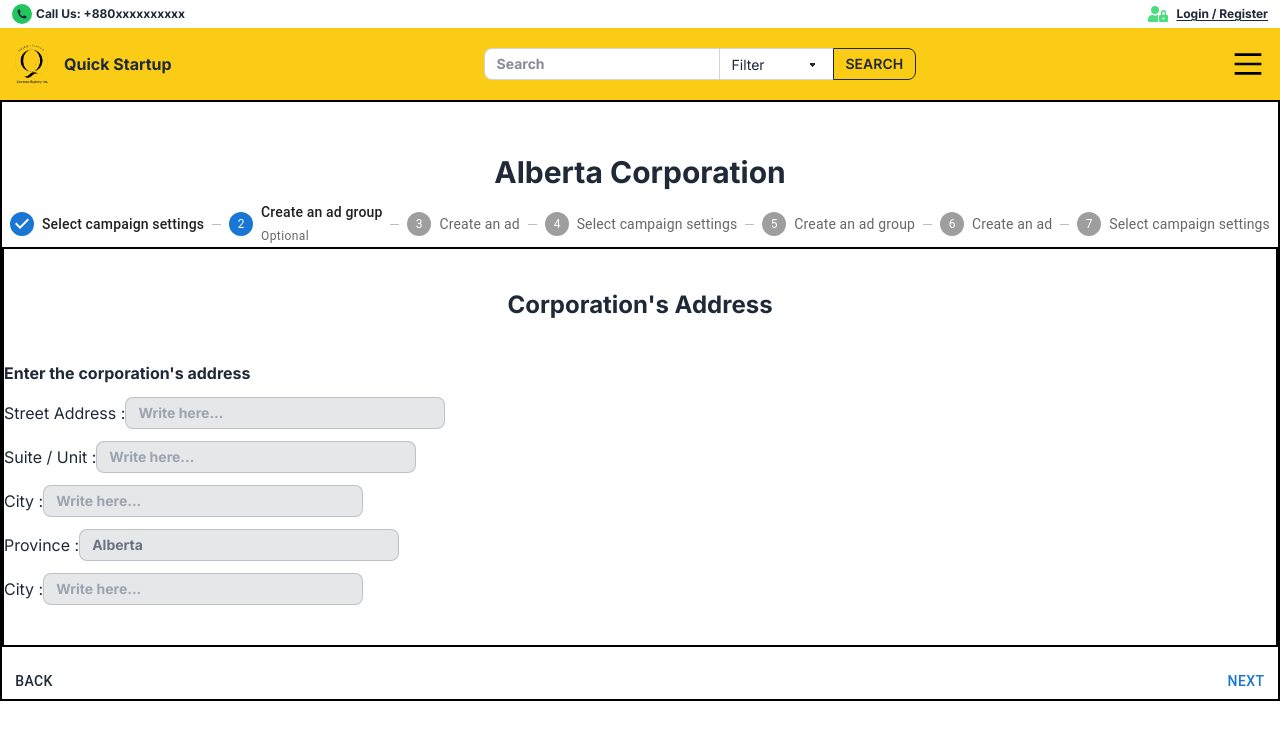
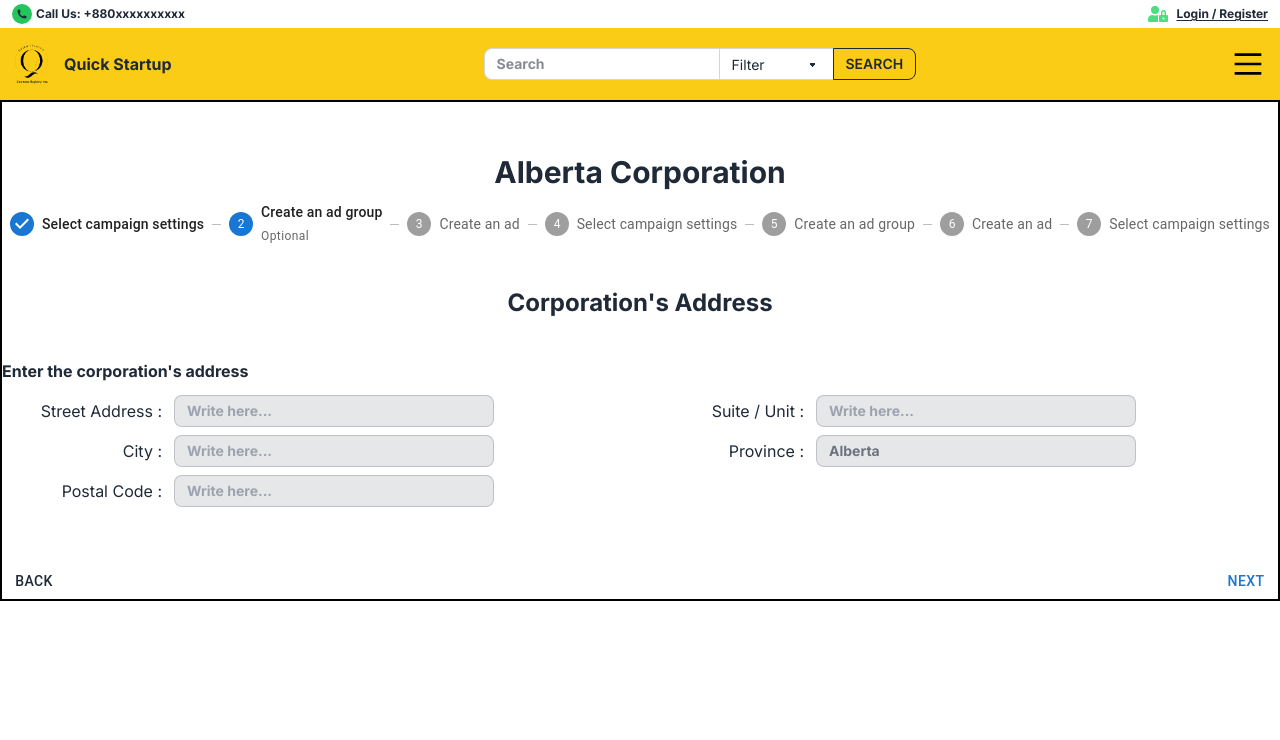
Before and after one commit to Mohammad-Nafis-Abdullah/project-canada-client-side, a Next.js app: page /incorporate/standard-corporation/alberta-corporation in a window 1280 px wide. Both pictures are taken after a click on the button "NEXT". Shown: the top 740 px of the page. Built offline with nearby package versions, Linux system fonts and the light colour scheme.

Commit message:
alberta form 2 created

```diff
--- a/src/components/Incorporation/StandardCorporation/AlbertaCorporation/Form2.tsx
+++ b/src/components/Incorporation/StandardCorporation/AlbertaCorporation/Form2.tsx
@@ -1,6 +1,6 @@
 export default function Form2() {
     return (
-        <form className="bdr py-10 space-y-10">
+        <form className=" py-10 space-y-10">
             <h1 className="text-2xl font-bold text-center">
                 {"Corporation's Address"}
             </h1>
@@ -8,47 +8,67 @@ export default function Form2() {
                 <h3 className="font-bold">
                     {"Enter the corporation's address"}
                 </h3>
-                <label htmlFor="street">
-                    <span>Street Address :</span>
+                <section className="grid grid-cols-2 gap-2">
+                    <label
+                        htmlFor="street"
+                        className="inline-flex items-center gap-3 "
+                    >
+                        <span className="w-40 text-right">
+                            Street Address :
+                        </span>
                         <input
                             id="street"
                             className="input input-sm input-bordered w-full max-w-xs bg-slate-900/10 text-sm font-bold text-gray-500 min-w-0"
                             placeholder="Write here..."
                         />
                     </label>
-                <label htmlFor="suite-unit">
-                    <span>Suite / Unit :</span>
+                    <label
+                        htmlFor="suite-unit"
+                        className="inline-flex items-center gap-3 "
+                    >
+                        <span className="w-40 text-right">Suite / Unit :</span>
                         <input
                             id="suite-unit"
                             className="input input-sm input-bordered w-full max-w-xs bg-slate-900/10 text-sm font-bold text-gray-500 min-w-0"
                             placeholder="Write here..."
                         />
                     </label>
-                <label htmlFor="city">
-                    <span>City :</span>
+                    <label
+                        htmlFor="city"
+                        className="inline-flex items-center gap-3 "
+                    >
+                        <span className="w-40 text-right">City :</span>
                         <input
                             id="city"
                             className="input input-sm input-bordered w-full max-w-xs bg-slate-900/10 text-sm font-bold text-gray-500 min-w-0"
                             placeholder="Write here..."
                         />
                     </label>
-                <label htmlFor="province">
-                    <span>Province :</span>
+                    <label
+                        htmlFor="province"
+                        className="inline-flex items-center gap-3 "
+                    >
+                        <span className="w-40 text-right">Province :</span>
                         <input
                             id="province"
                             className="input input-sm input-bordered w-full max-w-xs bg-slate-900/10 text-sm font-bold text-gray-500 min-w-0"
                             placeholder="Write here..."
                             value="Alberta"
+                            readOnly
                         />
                     </label>
-                <label htmlFor="city">
-                    <span>City :</span>
+                    <label
+                        htmlFor="postal-code"
+                        className="inline-flex items-center gap-3 "
+                    >
+                        <span className="w-40 text-right">Postal Code :</span>
                         <input
-                        id="city"
+                            id="postal-code"
                             className="input input-sm input-bordered w-full max-w-xs bg-slate-900/10 text-sm font-bold text-gray-500 min-w-0"
                             placeholder="Write here..."
                         />
                     </label>
+                </section>
             </div>
         </form>
     );
```
Lines whose indentation alone changed are shown as unchanged.
